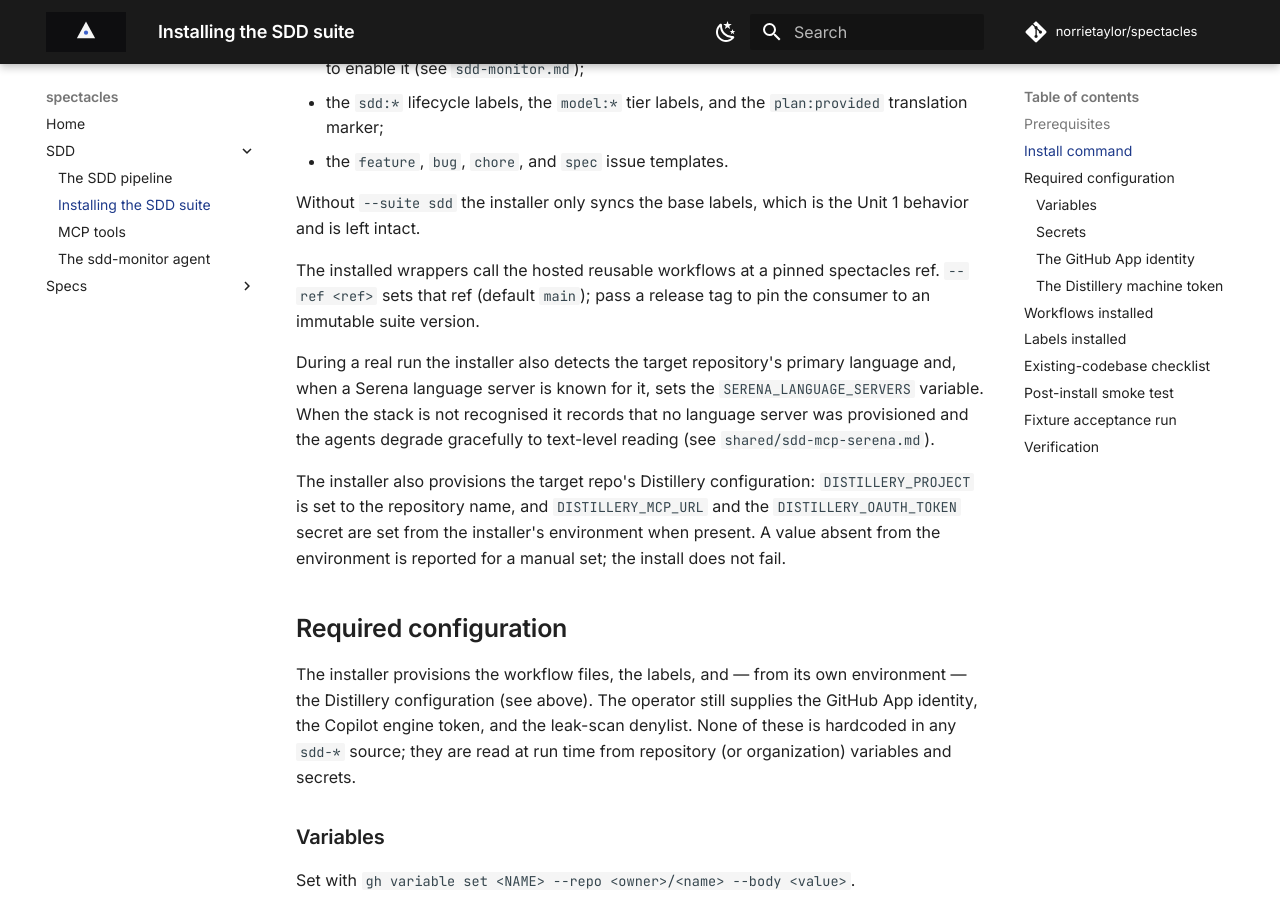
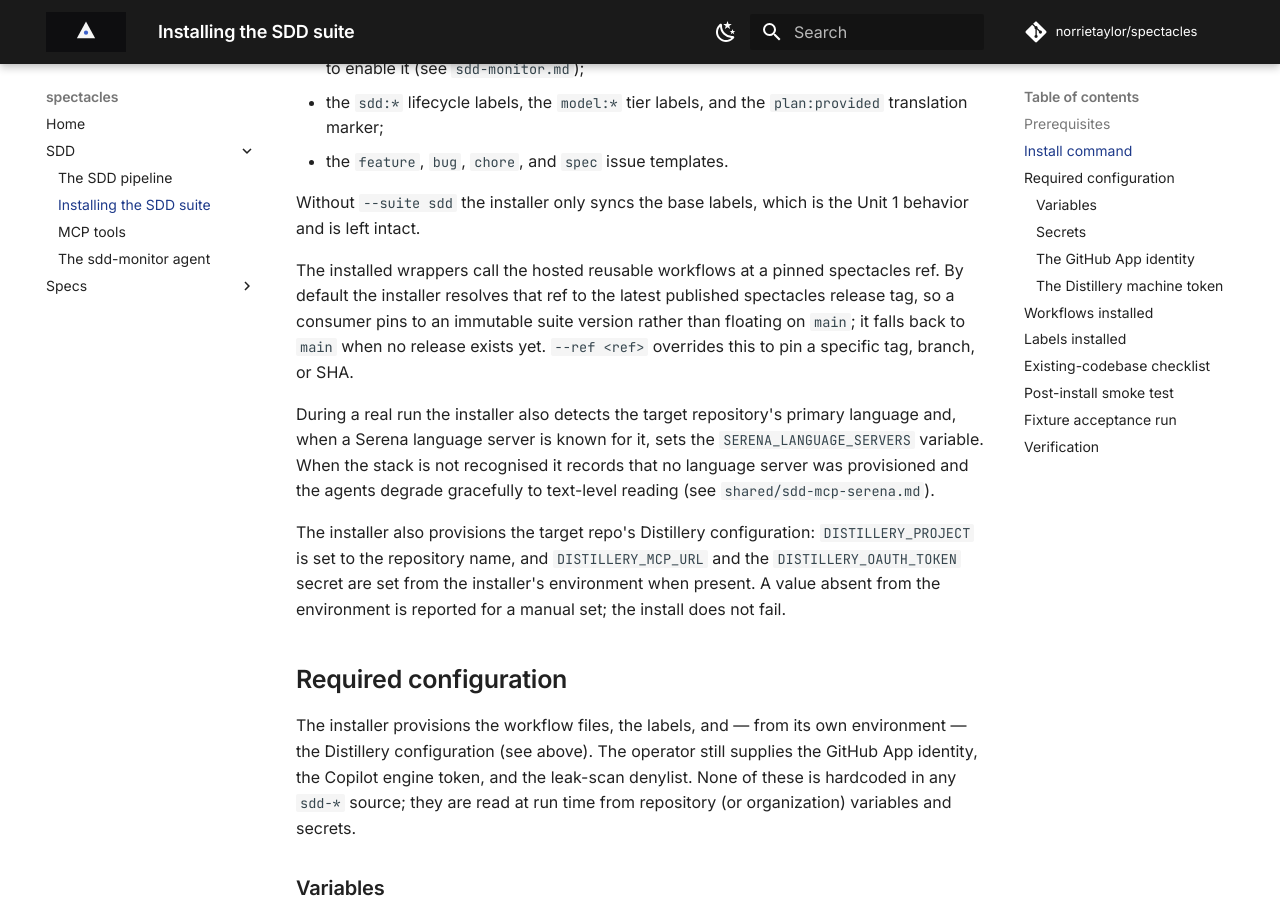
Before and after one commit to norrietaylor/spectacles, an MkDocs documentation site: the page built from docs/sdd/install.md, in a window 1280 px wide and 900 px high, scrolled down 1941 px. Built offline with MkDocs 1.6.1 and Material for MkDocs 9.7.7, drawn with Linux system fonts in a browser that asks for light colours; comment, search, counter and statistics services are not loaded.

Commit message:
feat(quick-setup): default pinned ref to latest release tag
Without --ref the installer pinned consumer wrappers to main, so every
consumer floated on the suite tip and recompiled locks shifted under them
(issue #166). Resolve the default ref to the latest published spectacles
release tag via `gh release view`, scoped to a --suite install and falling
back to main when no release exists yet or the lookup fails. An explicit
--ref always wins. Update usage text and docs/sdd/install.md.

Refs #166

Co-Authored-By: Claude Opus 4.8 (1M context) <noreply@anthropic.com>

```diff
--- a/docs/sdd/install.md
+++ b/docs/sdd/install.md
@@ -90,8 +90,10 @@ Without `--suite sdd` the installer only syncs the base labels, which is the
 Unit 1 behavior and is left intact.
 
 The installed wrappers call the hosted reusable workflows at a pinned
-spectacles ref. `--ref <ref>` sets that ref (default `main`); pass a release
-tag to pin the consumer to an immutable suite version.
+spectacles ref. By default the installer resolves that ref to the latest
+published spectacles release tag, so a consumer pins to an immutable suite
+version rather than floating on `main`; it falls back to `main` when no release
+exists yet. `--ref <ref>` overrides this to pin a specific tag, branch, or SHA.
 
 During a real run the installer also detects the target repository's primary
 language and, when a Serena language server is known for it, sets the
```
Also changed, not shown: 1 other file.
